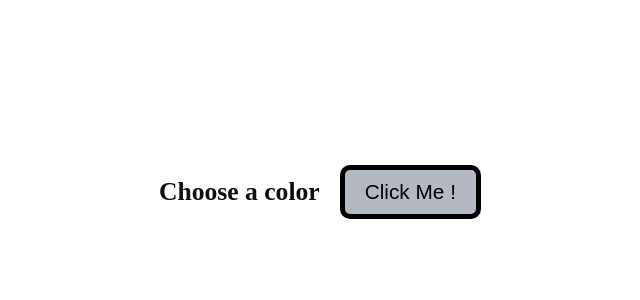
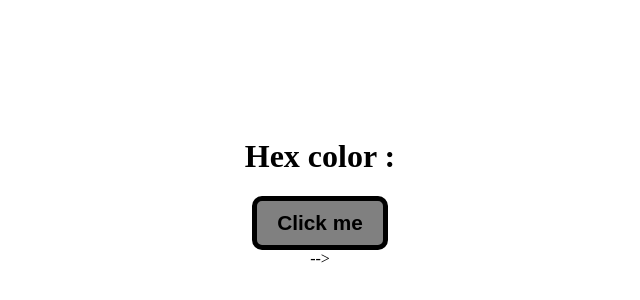
Before and after one commit to HoudaElbaidak6/Javascript-small-projects, a plain HTML site: page index.html in a window 1280 px wide. Shown: the part 216-516 px from the top of the page, without its empty margins (320-960 px from the left). Drawn offline with Linux system fonts and the light colour scheme.

Commit message:
hex color done

```diff
--- a/index.html
+++ b/index.html
@@ -11,8 +11,10 @@
 
 
 
-     <label for="color">Choose a color</label>
-     <button id="btn">Click Me !</button>
+    <h1 id="hexcolor">Hex color :</h1>
+
+    <button id="hexbtn" type="button">Click me</button>  -->
+
 
 
 
--- a/script.js
+++ b/script.js
@@ -1,13 +1,18 @@
- let colors=["coral","pink", "purple","yellow","red","violet","lightblue","aqua"];
-let body=document.querySelector("body");
-let button=document.getElementById("btn");
 
+ let body=document.querySelector("body");
+let hexcolor=document.getElementById("hexcolor");
+let hexbtn=document.getElementById("hexbtn");
+let hextab=[0,1,2,3,4,5,6,7,8,9,"A","B","C","D","E","F"];
 
- function changeColor(event) {
+function changehexColor(event) {
+ let hex="#"
+   for (let i = 0; i < 6; i++) {
+    let randomNumber = Math.floor(Math.random() * hextab.length) ;
+    hex+=hextab[randomNumber];
+   }
+hexcolor.textContent=hex
+body.style.backgroundColor=hex
 
- let randomNumber = Math.floor(Math.random() * colors.length) ;
-body.style.backgroundColor = colors[randomNumber];
+}
 
- }
-
-button.addEventListener("click",changeColor)
+hexbtn.addEventListener("click",changehexColor)
--- a/style.css
+++ b/style.css
@@ -1,25 +1,17 @@
 body{
     display: flex;
-    flex-direction: row;
+    flex-direction: column;
     justify-content: center;
     align-items: center;
     height: 100vh;
 }
 
-#btn {
+#hexbtn{
+    background-color: grey;
+    color: black;
+    border: solid 5px black;
+    border-radius: 10px;
+    font-size: 1.3em;
+    font-weight: 700;
     padding: 10px 20px;
-    background-color: rgb(180, 185, 193);
-    color: rgb(0, 0, 0);
-    font-size: 1.3em;
-    font-weight: 400;
-    border-radius: 10px;
-    border: 5px solid rgb(0, 0, 0);
-
 }
-
-label {
-    font-size: 1.6em;
-    font-weight: 600;
-    color: rgb(15, 14, 13);
-    margin-right: 20px;
-}
```
